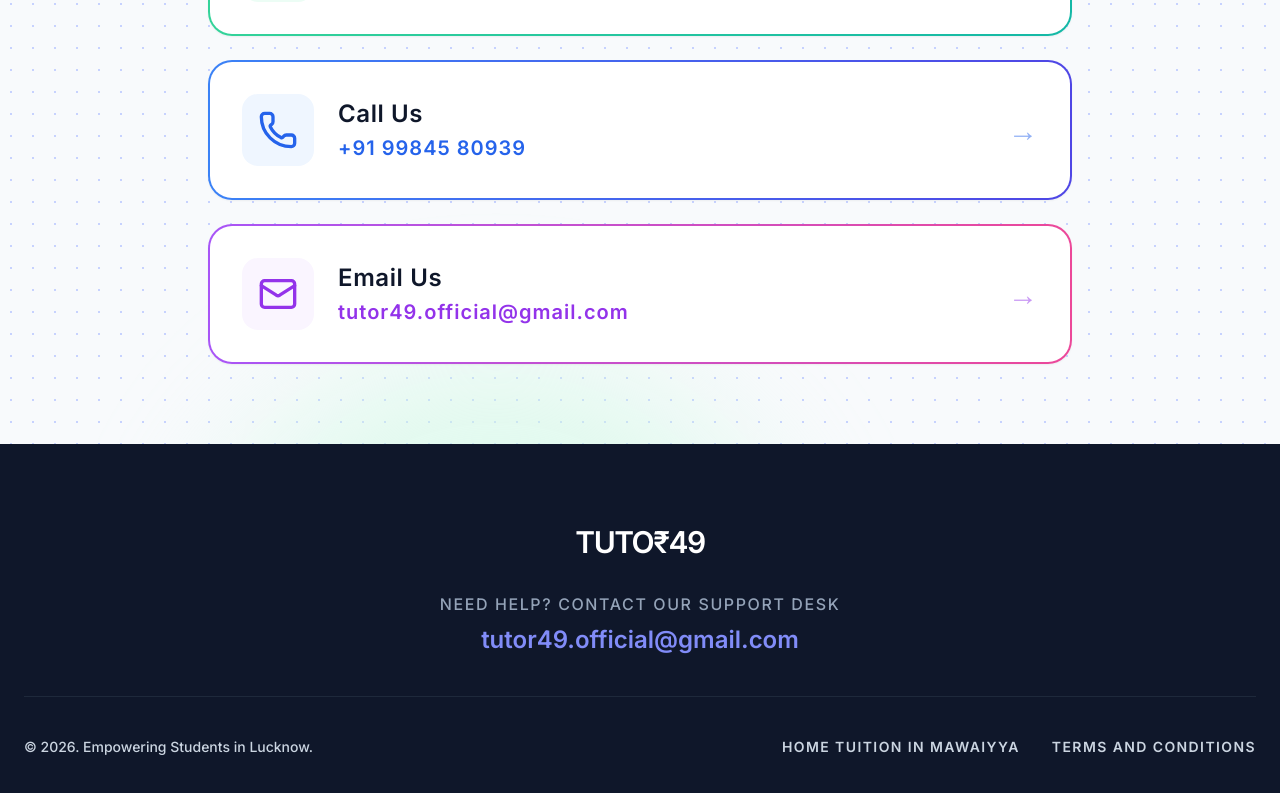
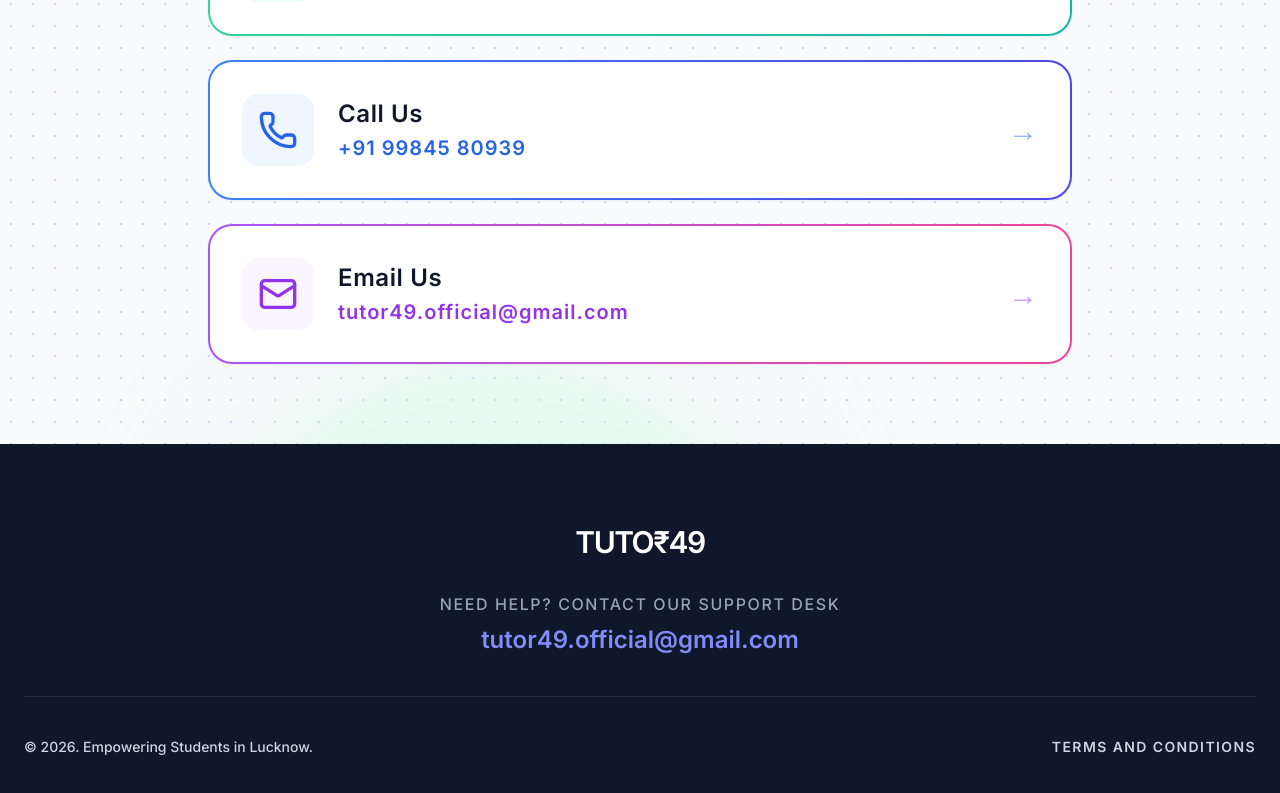
Before and after one commit to Amaan225/Luminous-Classes-Frontend, a React (Vite) app: page / in a window 1280 px wide. Shown: the part 3549-4342 px from the top of the page. Built offline with nearby package versions, Linux system fonts and the light colour scheme.

Commit message:
Footer: remove visible Home tuition in Mawaiyya link (route and content kept)

```diff
--- a/src/pages/LandingPage.jsx
+++ b/src/pages/LandingPage.jsx
@@ -477,7 +477,6 @@ function LandingPage() {
 
             <div className="flex gap-8 text-sm font-bold uppercase tracking-widest">
 
-              <Link to="/home-tuition-mawaiyya-lucknow" className="hover:text-white transition-colors">Home tuition in Mawaiyya</Link>
               <Link to="/terms" className="hover:text-white transition-colors">Terms and Conditions</Link>
 
             </div>
```
